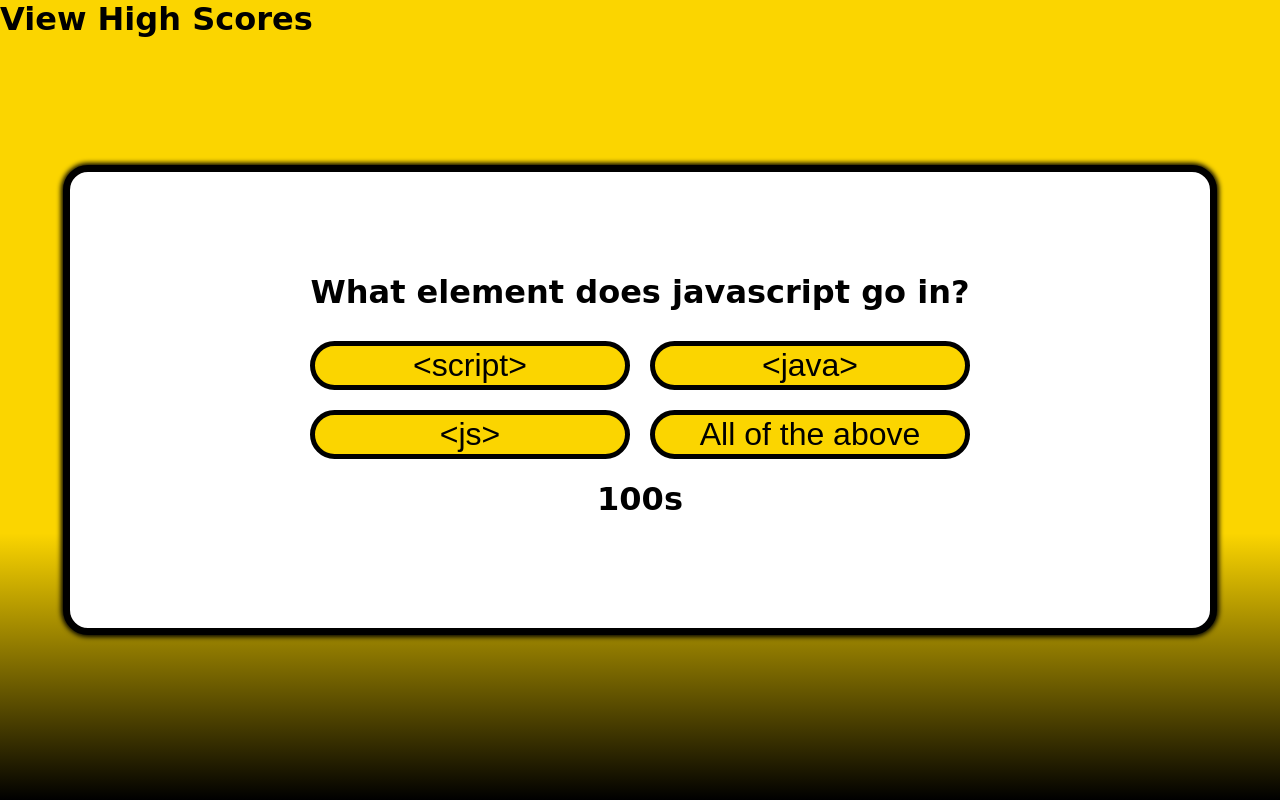
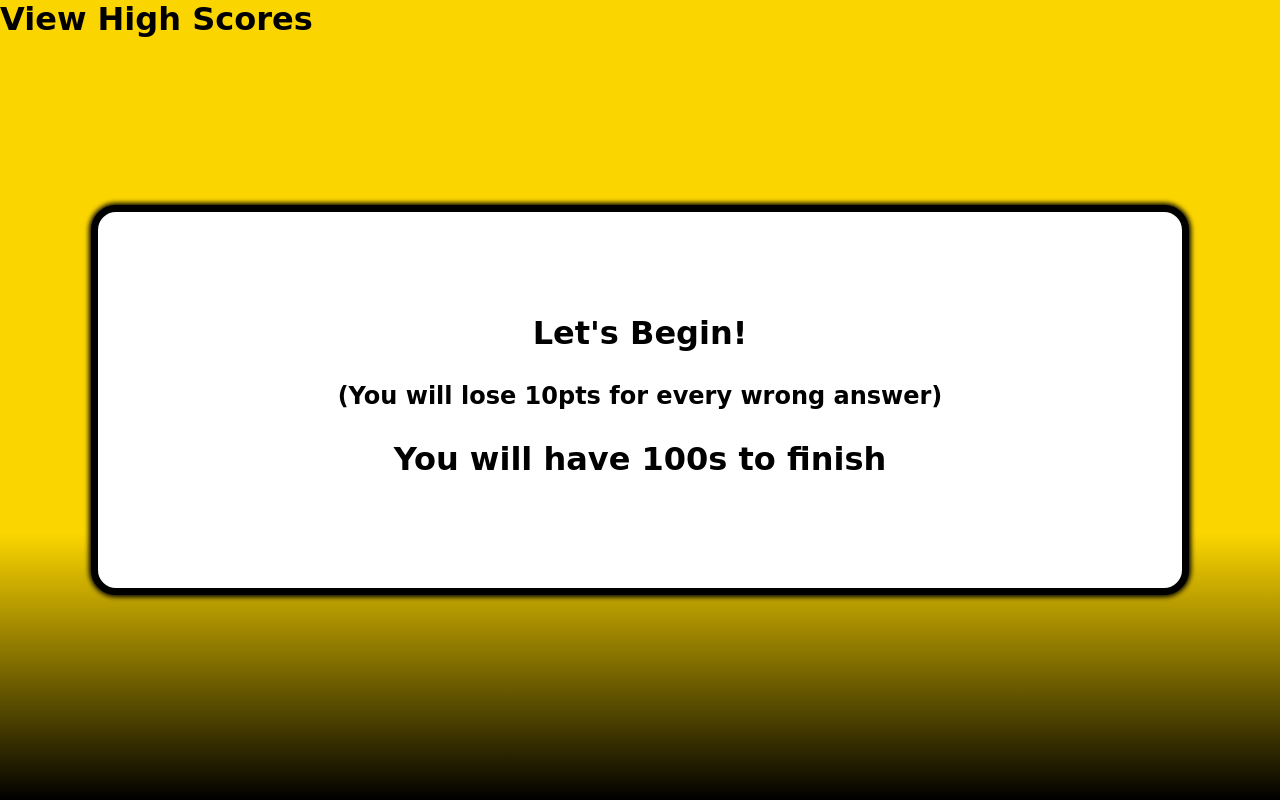
Before and after one commit to Lclark31/JavaScript-Mini-Quiz, a plain HTML site: page index.html in a window 1280 px wide. Both pictures are taken after a click on the button "Start". Drawn offline with Linux system fonts and the light colour scheme.

Commit message:
prolong introduction

```diff
--- a/assets/css/style.css
+++ b/assets/css/style.css
@@ -48,7 +48,9 @@ h2 {
 }
 
 .btns {
-  width: 10em;
+  width: 10.5em;
+  height: 3em;
+  justify-self: center;
 }
 
 .btns:hover,
@@ -79,15 +81,16 @@ h2 {
 
 .answer-btns {
   display: grid;
-  grid-template-columns: repeat(2, auto);
-  gap: 20px;
+  grid-template-columns: repeat(2, 20em);
+  gap: 30px;
 }
 
 .submit-btn {
   width: 100%;
-  height: 2em;
+  height: 3em;
   margin: 0;
   font-size: 20px;
+  margin-top: 15px;
 }
 
 .hide {
--- a/assets/js/script.js
+++ b/assets/js/script.js
@@ -1,4 +1,3 @@
-// Start screen with button
 let startEl = document.querySelector(`.start-btn`);
 let timerEl = document.querySelector(`.timer`);
 let questionEl = document.querySelector(`.question`);
@@ -9,6 +8,7 @@ let submitButtonEl = document.createElement(`button`);
 let retakeButtonEl = document.querySelector(`.retake-btn`);
 let highscorePage = document.querySelector(`.highscores`);
 let timeLeft = 100;
+let penalty = 10;
 let questionNum = 0;
 let highscores = 0;
 
@@ -19,21 +19,38 @@ let questions = [
     correctAnswer: `<script>`,
   },
   {
-    question: `what is 2 plus 1?`,
-    options: [`1`, `2`, `3`, `4`],
-    correctAnswer: `3`,
+    question: `If statements are enclosed with a ____?`,
+    options: [`Bracket`, `Parenthesis`, `Curly brace`, `Semicolon`],
+    correctAnswer: `Curly brace`,
   },
   {
-    question: `what is 1 plus 4?`,
-    options: [`1`, `2`, `3`, `5`],
-    correctAnswer: `5`,
+    question: `If variables share a name, which takes precednece?`,
+    options: [`Global variables`, `Local variables`, `Neither`, `Both`],
+    correctAnswer: `Local variables`,
+  },
+  {
+    question: `Which will create a new object?`,
+    options: [`var obj = Object();`, `var obj = new obj();`, `var obj = new Object();`, `All of the above`],
+    correctAnswer: `var obj = new Object();`,
+  },
+  {
+    question: `Which will join all array elements into a string?`,
+    options: [`concat()`, `join()`, `pop()`, `map()`],
+    correctAnswer: `join()`,
+  },
+  {
+    question: `How would you put an item in localStorage?`,
+    options: [`localStorage.getItem()`, `localStorage.append()`, `localStorage.setItem()`, `localStorage.set()`],
+    correctAnswer: `localStorage.setItem()`,
   },
 ];
 
 function countdown() {
   questionEl.textContent = `Let's Begin!`;
+  headerEl.textContent = `(You will lose ${penalty}pts for every wrong answer)`;
   timerEl.textContent = `You will have ${timeLeft}s to finish`;
   setTimeout(() => {
+    headerEl.classList.add(`hide`);
     buttonsEl.classList.remove(`hide`);
     timerEl.textContent = `${timeLeft}s`;
 
@@ -50,7 +67,7 @@ function countdown() {
       }
     }, 1000);
     askNextQuestion();
-  }, 2000);
+  }, 3500);
 }
 
 function userSignature() {
@@ -72,7 +89,7 @@ function userSignature() {
     } else {
       localStorage.setItem(inputEl.value, score);
       highscorePage.click();
-      inputEl.reset();
+      inputEl.value.reset();
     }
   });
   retakeButtonEl.classList.remove(`hide`);
@@ -107,7 +124,6 @@ function endQuiz() {
 function startQuiz() {
   countdown();
   startEl.classList.add(`hide`);
-  headerEl.classList.add(`hide`);
 }
 
 function askNextQuestion() {
@@ -137,7 +153,7 @@ function checkAnswer() {
     setInterval(() => {
       document.querySelector(`.container`).classList.remove(`wrong`);
     }, 500);
-    timeLeft -= 20;
+    timeLeft -= penalty;
   }
   questionNum++;
   setTimeout(() => {
```
Also changed, not shown: highscores.html (+0 -20 lines).
